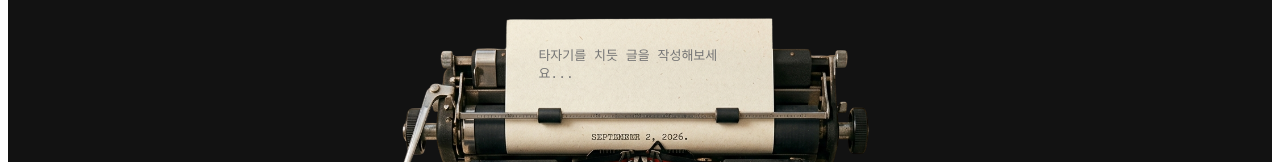
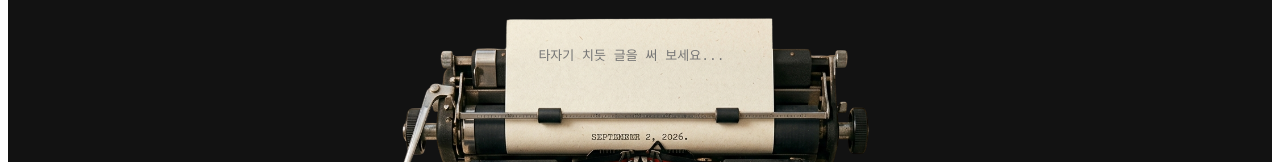
Before and after one commit to lia4682-ctrl/typewriter-web, a Next.js app: page / in a window 1280 px wide. Shown: the part 176-338 px from the top of the page. Built offline with nearby package versions, Linux system fonts and the light colour scheme.

Commit message:
Update page.tsx

```diff
--- a/app/page.tsx
+++ b/app/page.tsx
@@ -373,7 +373,7 @@ export default function TypewriterApp() {
             value={text}
             onChange={(e) => setText(e.target.value)}
             onKeyDown={handleKeyDown}
-            placeholder="타자기를 치듯 글을 작성해보세요..."
+            placeholder="타자기 치듯 글을 써 보세요..."
             autoFocus
             style={{
               width: '100%',
```
